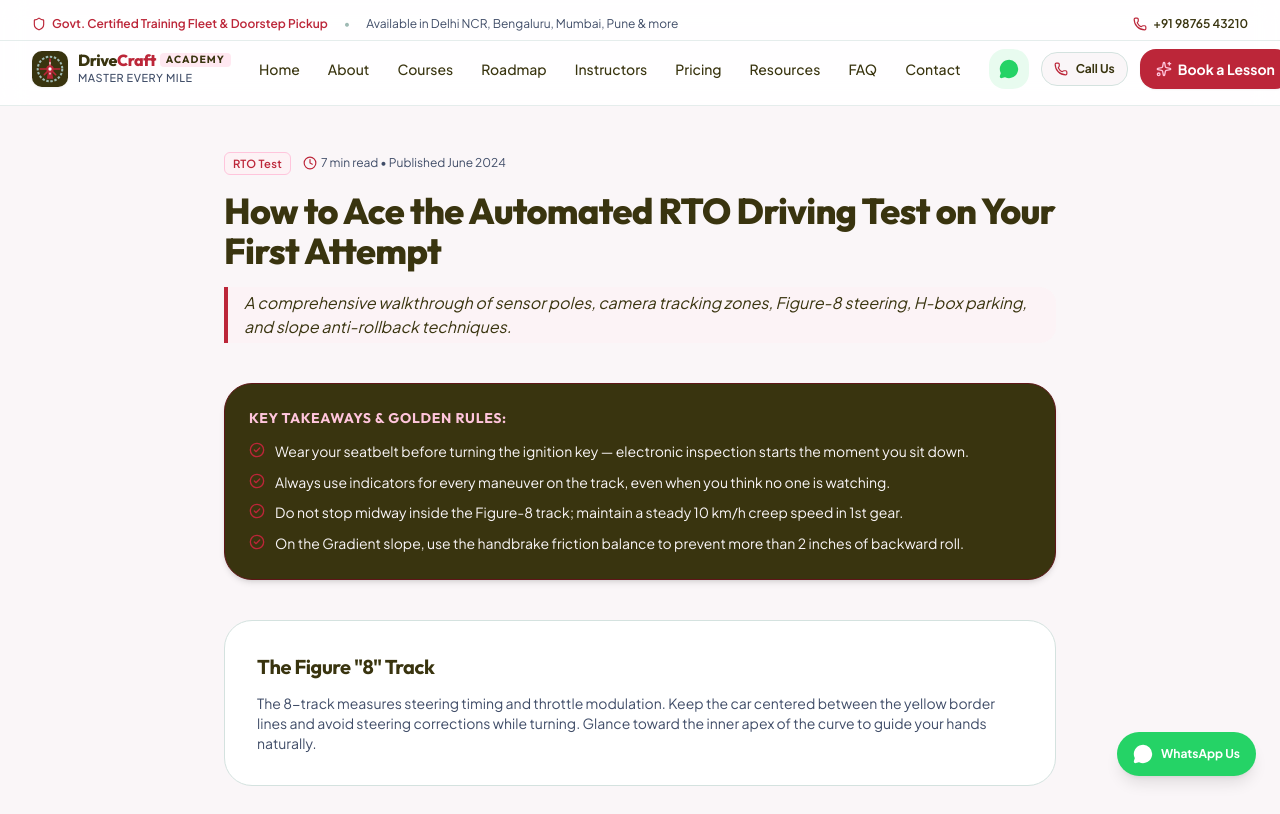
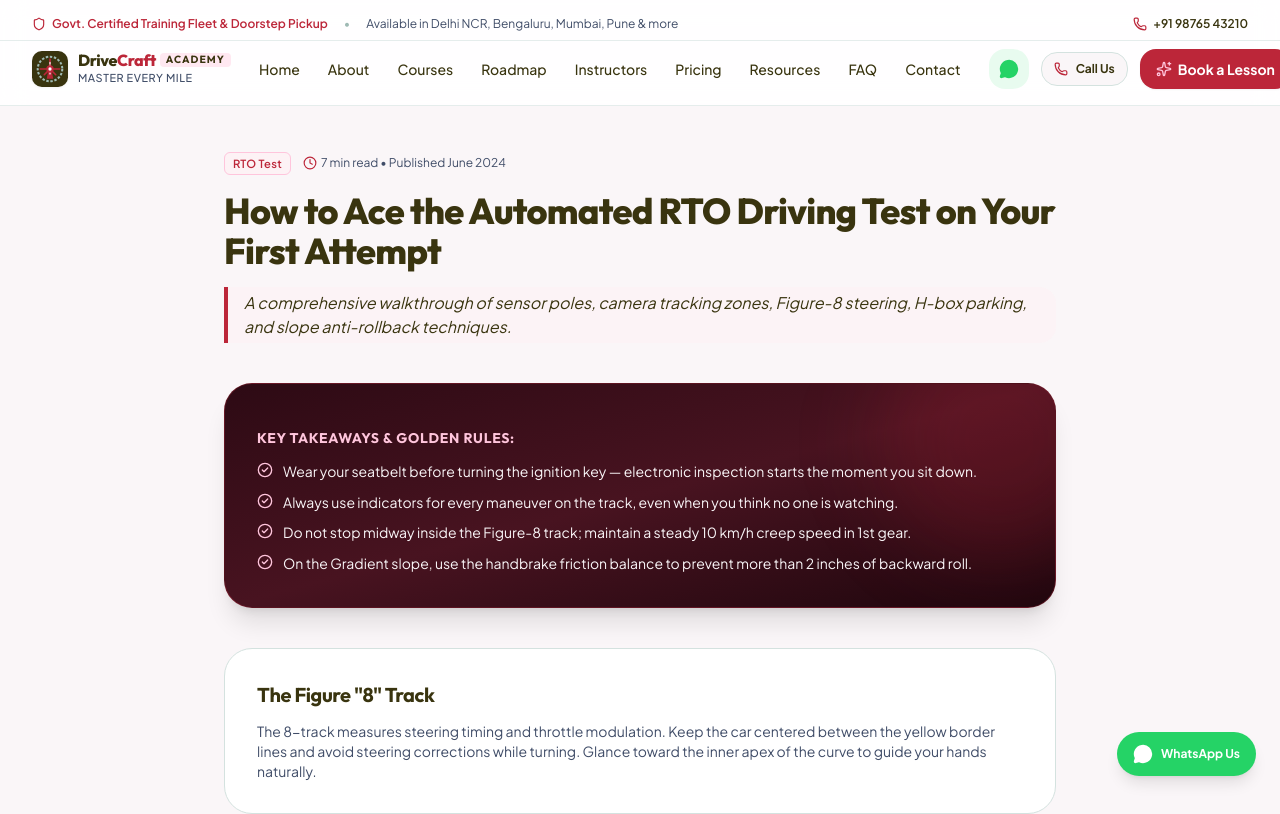
Before and after one commit to Ginuuuuu/Driving-School-Simple, a React (Vite) app: page /resources/automated-rto-track-test-secrets in a window 1280 px wide. Shown: the top 814 px of the page. Built offline with nearby package versions, Linux system fonts and the light colour scheme.

Commit message:
feat: implement ResourceDetail page to display guide content and booking CTA

```diff
--- a/src/pages/ResourceDetail.tsx
+++ b/src/pages/ResourceDetail.tsx
@@ -58,15 +58,16 @@ export const ResourceDetail: React.FC = () => {
         initial={{ opacity: 0, y: 15 }}
         animate={{ opacity: 1, y: 0 }}
         transition={{ duration: 0.4, delay: 0.1 }}
-        className="p-6 rounded-3xl bg-[#39340F] text-white border border-[#5F1618] space-y-3 shadow-md"
+        className="relative overflow-hidden p-6 sm:p-8 rounded-3xl bg-gradient-to-br from-[#2D0A14] via-[#481320] to-[#1E060D] text-white border border-[#BC2639]/30 space-y-3 shadow-xl"
       >
-        <h2 className="text-sm uppercase tracking-wider font-bold text-[#FFC5DC]">
+        <div className="absolute -top-16 -right-16 w-60 h-60 bg-[#BC2639]/20 rounded-full blur-2xl pointer-events-none" />
+        <h2 className="relative z-10 text-sm uppercase tracking-wider font-bold text-[#FFC5DC]">
           Key Takeaways & Golden Rules:
         </h2>
-        <ul className="space-y-2 text-xs sm:text-sm text-[#FAF6F8]">
+        <ul className="relative z-10 space-y-2 text-xs sm:text-sm text-[#FAF6F8]">
           {guide.keyTakeaways.map((takeaway, idx) => (
             <li key={idx} className="flex items-start gap-2.5">
-              <CheckCircle2 className="w-4 h-4 text-[#BC2639] mt-0.5 shrink-0" />
+              <CheckCircle2 className="w-4 h-4 text-[#FFC5DC] mt-0.5 shrink-0" />
               <span className="leading-relaxed">{takeaway}</span>
             </li>
           ))}
```
